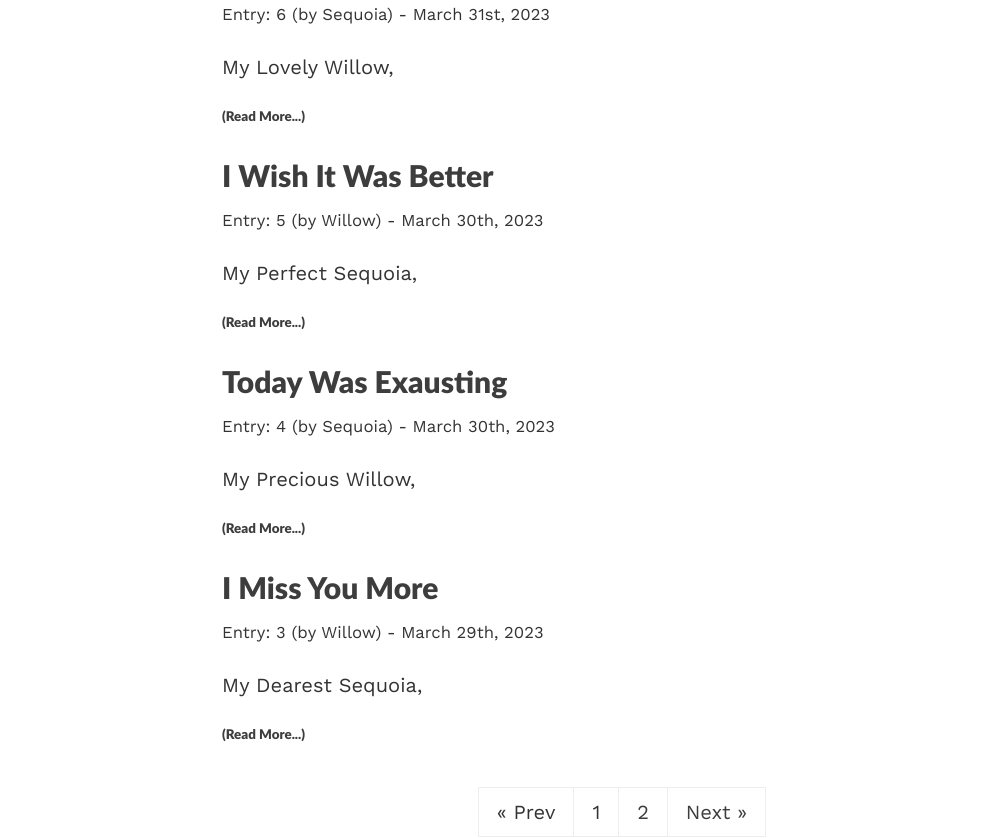
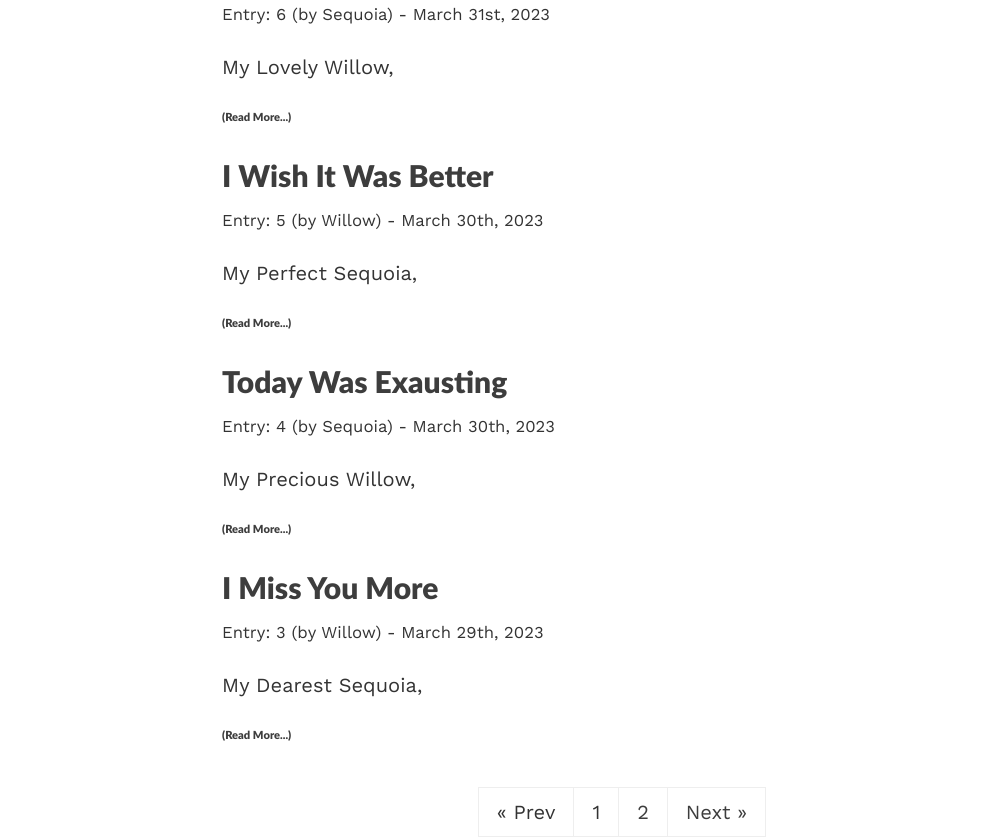
Before and after one commit to willowxsequoia/willowxsequoia.github.io, a Jekyll site: the page built from index.html, in a window 1280 px wide. Shown: the part 282-1120 px from the top of the page, without its empty margins (18-1024 px from the left). Built offline with Jekyll 4.4.1, drawn with Linux system fonts in a browser that asks for light colours; the list of posts is cut into pages by our own code.

```diff
--- a/index.html
+++ b/index.html
@@ -5,7 +5,7 @@ layout: default
 <div class="article-list">
   {% for post in paginator.posts %}
     <h2><a href="{{post.url | prepend: site.baseurl}}">{{post.title}}</a></h2><small> Entry: {{post.subtitle}}</small><small> - {{ post.date | date_to_long_string: "ordinal", "US" }}</small>
-  <p>{{post.excerpt | strip_html}}<a href="{{post.url | prepend: site.baseurl}}"> <h6>(Read More...)</h6></a></p>
+  <p>{{post.excerpt | strip_html}}<a href="{{post.url | prepend: site.baseurl}}"> <small><h6>(Read More...)</h6></small></a></p>
   {% endfor %}
 </div>
 
```
